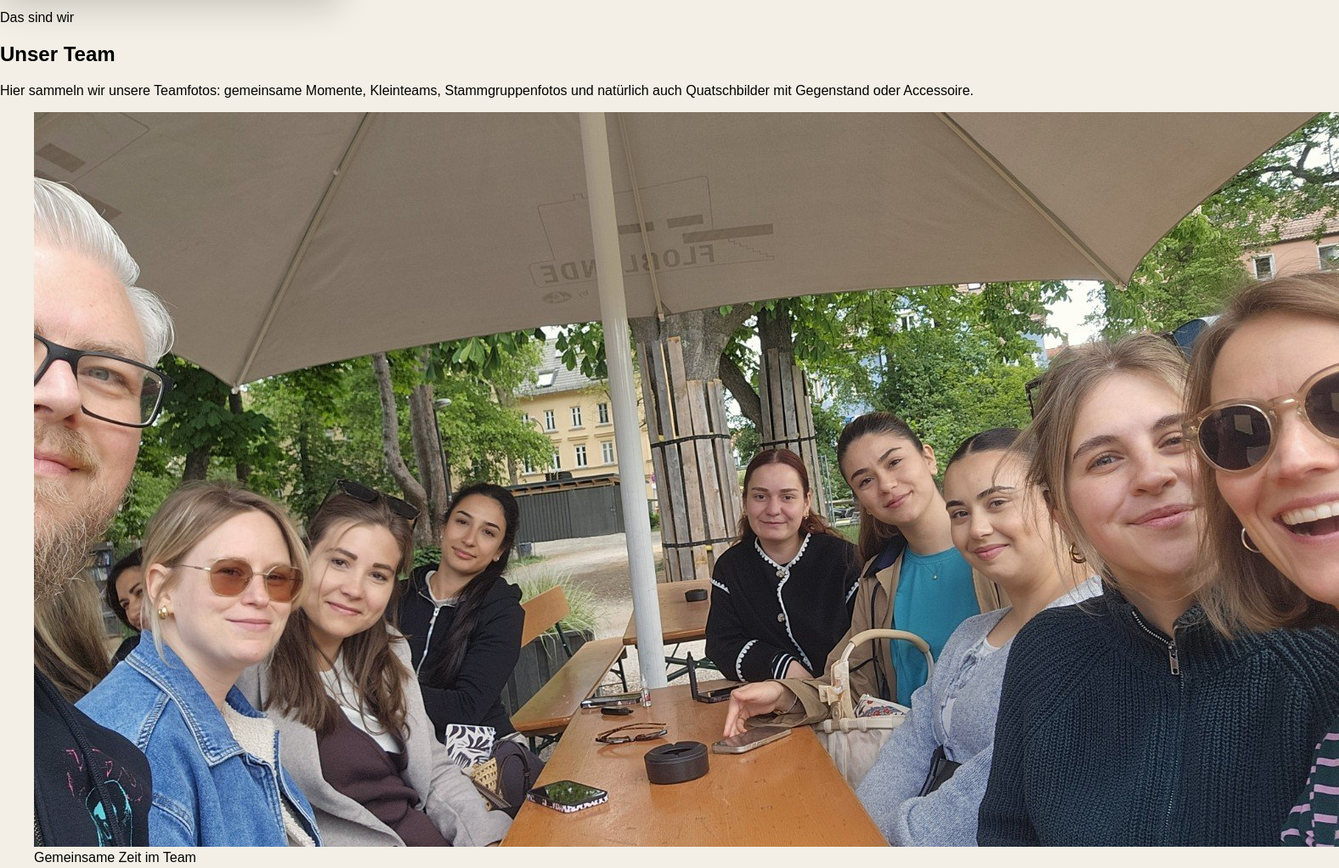
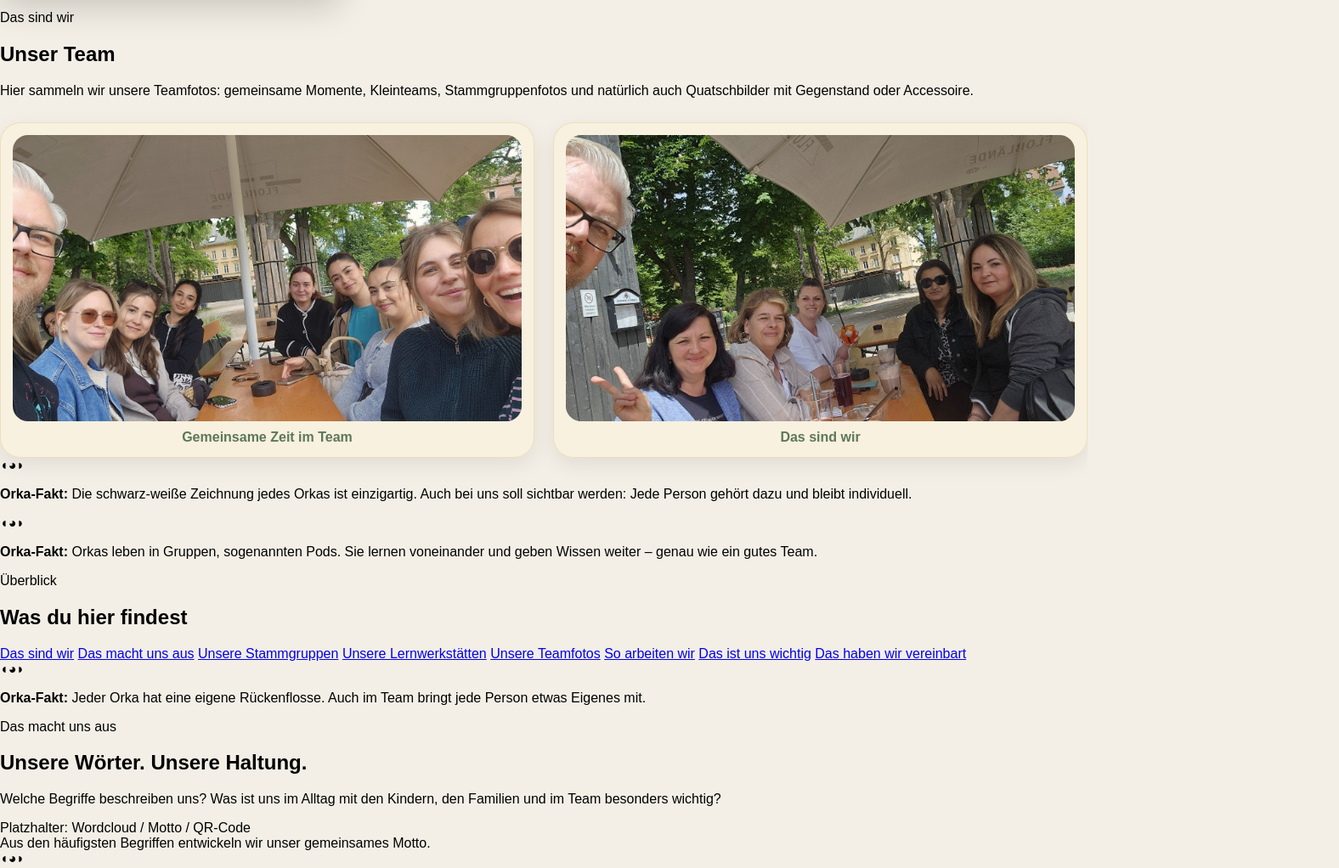
Before and after one commit to matgamble/Teambuch, a plain HTML site: page index.html in a window 1280 px wide. Shown: the part 340-1362 px from the top of the page at 85% size, 1576 px wide, since content can reach past the window. Drawn offline with Linux system fonts and the light colour scheme; files whose address does not match are found by name.

Commit message:
Add team gallery styles to style.css
Added styles for team gallery layout and elements.

```diff
--- a/style.css
+++ b/style.css
@@ -33,3 +33,34 @@ body {
   border-radius: clamp(4px, 1.5vw, 14px);
   box-shadow: 0 12px 40px rgba(0, 0, 0, 0.18);
 }
+.team-gallery {
+  display: grid;
+  grid-template-columns: repeat(auto-fit, minmax(280px, 1fr));
+  gap: 22px;
+  margin-top: 28px;
+}
+
+.team-gallery figure {
+  margin: 0;
+  background: rgba(248, 241, 223, 0.95);
+  border-radius: 24px;
+  padding: 14px;
+  box-shadow: 0 8px 24px rgba(0, 0, 0, 0.08);
+  border: 1px solid rgba(197, 139, 43, 0.18);
+}
+
+.team-gallery img {
+  width: 100%;
+  height: auto;
+  aspect-ratio: 16 / 9;
+  object-fit: cover;
+  display: block;
+  border-radius: 18px;
+}
+
+.team-gallery figcaption {
+  margin-top: 10px;
+  color: #5d765d;
+  font-weight: 700;
+  text-align: center;
+}
```
